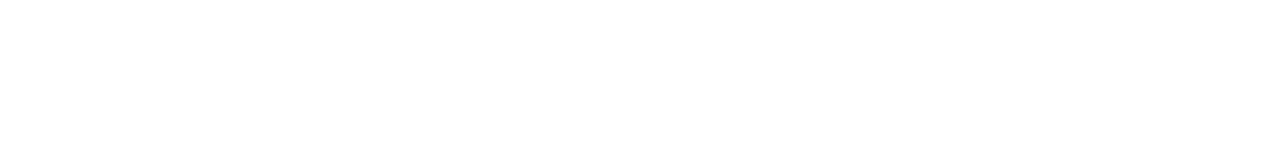
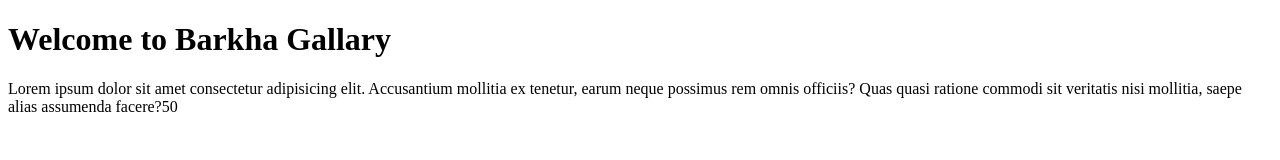
Before and after one commit to barkhasharma99/kitweb, a plain HTML site: page gallary.html in a window 1280 px wide. Drawn offline with Linux system fonts and the light colour scheme.

Commit message:
added somthing in gallary

```diff
--- a/gallary.html
+++ b/gallary.html
@@ -9,6 +9,9 @@
     </title>
 </head>
 <body>
+     <h1>Welcome to Barkha Gallary</h1>
+     <p>Lorem ipsum dolor sit amet consectetur adipisicing elit. Accusantium mollitia ex tenetur, earum neque possimus rem omnis officiis? Quas quasi ratione commodi sit veritatis nisi mollitia, saepe alias assumenda facere?50
 
+     </p>
 </body>
 </html>
```
